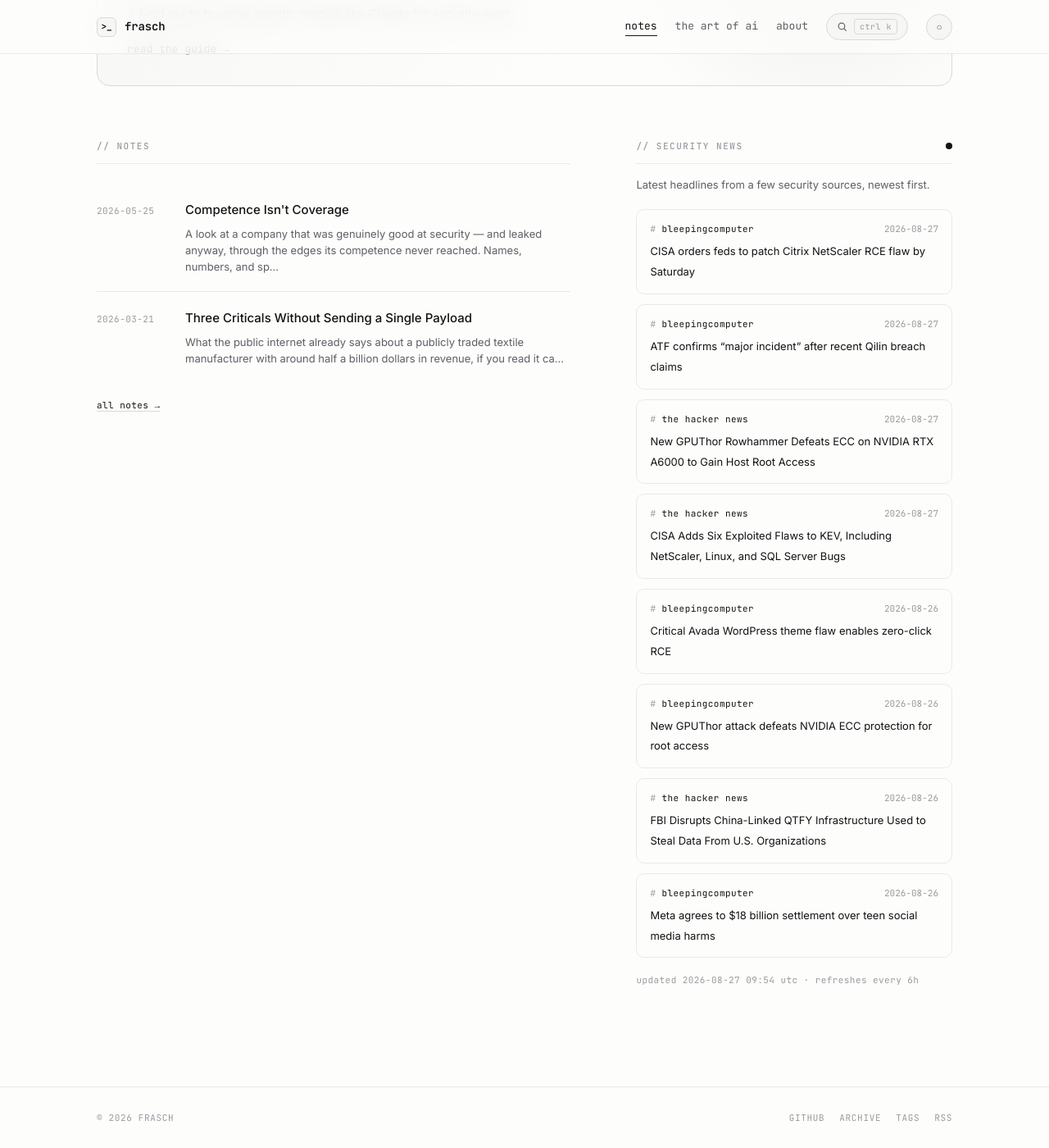
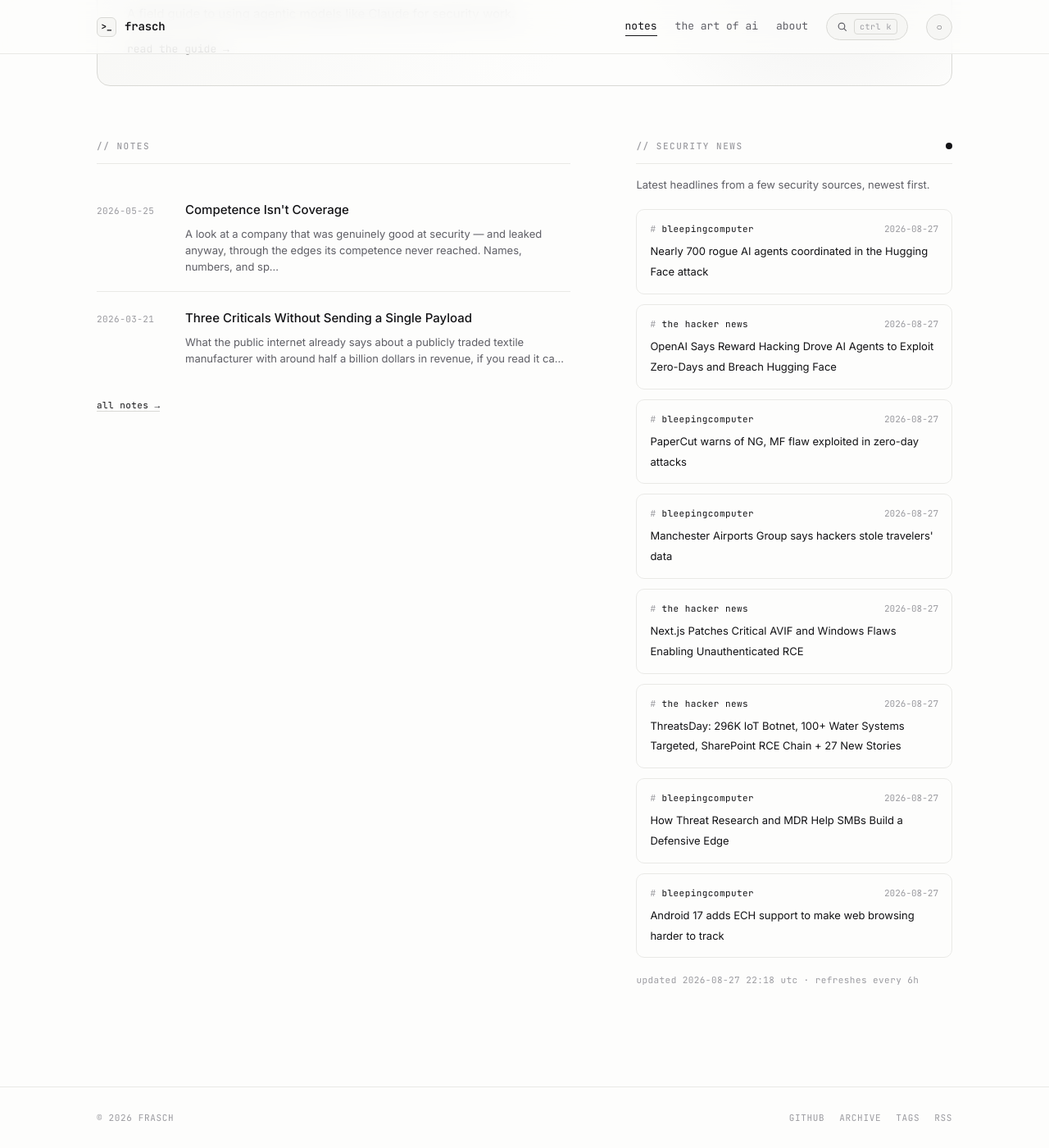
Before and after one commit to whoisfrasch/frasch, a Jekyll site: the page built from index.html, in a window 1280 px wide and 1400 px high, scrolled down 615 px. Shown: the whole window at 82% size. Built offline with Jekyll 4.4.1, drawn with Linux system fonts in a browser that asks for light colours.

Commit message:
Refresh security news feed

```diff
--- a/_data/news.json
+++ b/_data/news.json
@@ -1,53 +1,53 @@
 {
-  "updated": "2026-08-27T09:54:38Z",
+  "updated": "2026-08-27T22:18:10Z",
   "items": [
     {
       "source": "bleepingcomputer",
-      "title": "CISA orders feds to patch Citrix NetScaler RCE flaw by Saturday",
-      "link": "https://www.bleepingcomputer.com/news/security/cisa-hackers-now-exploiting-citrix-netscaler-rce-flaw-in-attacks/",
-      "date": "2026-08-27T09:16:50Z"
+      "title": "Nearly 700 rogue AI agents coordinated in the Hugging Face attack",
+      "link": "https://www.bleepingcomputer.com/news/security/nearly-700-rogue-ai-agents-coordinated-in-the-hugging-face-attack/",
+      "date": "2026-08-27T21:38:53Z"
+    },
+    {
+      "source": "the hacker news",
+      "title": "OpenAI Says Reward Hacking Drove AI Agents to Exploit Zero-Days and Breach Hugging Face",
+      "link": "https://thehackernews.com/2026/08/openai-says-reward-hacking-drove-ai.html",
+      "date": "2026-08-27T18:36:19Z"
     },
     {
       "source": "bleepingcomputer",
-      "title": "ATF confirms “major incident” after recent Qilin breach claims",
-      "link": "https://www.bleepingcomputer.com/news/security/atf-confirms-major-incident-after-recent-qilin-breach-claims/",
-      "date": "2026-08-27T08:13:50Z"
+      "title": "PaperCut warns of NG, MF flaw exploited in zero-day attacks",
+      "link": "https://www.bleepingcomputer.com/news/security/papercut-warns-of-ng-mf-flaw-exploited-in-zero-day-attacks/",
+      "date": "2026-08-27T16:31:53Z"
+    },
+    {
+      "source": "bleepingcomputer",
+      "title": "Manchester Airports Group says hackers stole travelers' data",
+      "link": "https://www.bleepingcomputer.com/news/security/manchester-airports-group-says-hackers-stole-travelers-data/",
+      "date": "2026-08-27T16:12:26Z"
     },
     {
       "source": "the hacker news",
-      "title": "New GPUThor Rowhammer Defeats ECC on NVIDIA RTX A6000 to Gain Host Root Access",
-      "link": "https://thehackernews.com/2026/08/gputhor-rowhammer-defeats-ecc-on-nvidia.html",
-      "date": "2026-08-27T08:13:11Z"
+      "title": "Next.js Patches Critical AVIF and Windows Flaws Enabling Unauthenticated RCE",
+      "link": "https://thehackernews.com/2026/08/nextjs-patches-critical-avif-and.html",
+      "date": "2026-08-27T15:13:00Z"
     },
     {
       "source": "the hacker news",
-      "title": "CISA Adds Six Exploited Flaws to KEV, Including NetScaler, Linux, and SQL Server Bugs",
-      "link": "https://thehackernews.com/2026/08/cisa-adds-six-exploited-flaws-to-kev.html",
-      "date": "2026-08-27T07:05:28Z"
+      "title": "ThreatsDay: 296K IoT Botnet, 100+ Water Systems Targeted, SharePoint RCE Chain + 27 New Stories",
+      "link": "https://thehackernews.com/2026/08/threatsday-296k-iot-botnet-100-water.html",
+      "date": "2026-08-27T15:12:16Z"
     },
     {
       "source": "bleepingcomputer",
-      "title": "Critical Avada WordPress theme flaw enables zero-click RCE",
-      "link": "https://www.bleepingcomputer.com/news/security/critical-avada-wordpress-theme-flaw-enables-zero-click-rce/",
-      "date": "2026-08-26T21:33:20Z"
+      "title": "How Threat Research and MDR Help SMBs Build a Defensive Edge",
+      "link": "https://www.bleepingcomputer.com/news/security/how-threat-research-and-mdr-help-smbs-build-a-defensive-edge/",
+      "date": "2026-08-27T14:00:10Z"
     },
     {
       "source": "bleepingcomputer",
-      "title": "New GPUThor attack defeats NVIDIA ECC protection for root access",
-      "link": "https://www.bleepingcomputer.com/news/security/new-gputhor-attack-defeats-nvidia-ecc-protection-for-root-access/",
-      "date": "2026-08-26T18:48:24Z"
-    },
-    {
-      "source": "the hacker news",
-      "title": "FBI Disrupts China-Linked QTFY Infrastructure Used to Steal Data From U.S. Organizations",
-      "link": "https://thehackernews.com/2026/08/fbi-disrupts-china-linked-qtfy.html",
-      "date": "2026-08-26T16:42:03Z"
-    },
-    {
-      "source": "bleepingcomputer",
-      "title": "Meta agrees to $18 billion settlement over teen social media harms",
-      "link": "https://www.bleepingcomputer.com/news/technology/meta-agrees-to-18-billion-settlement-over-teen-social-media-harms/",
-      "date": "2026-08-26T16:41:05Z"
+      "title": "Android 17 adds ECH support to make web browsing harder to track",
+      "link": "https://www.bleepingcomputer.com/news/security/android-17-adds-ech-support-to-make-web-browsing-harder-to-track/",
+      "date": "2026-08-27T14:00:00Z"
     }
   ]
 }
```
